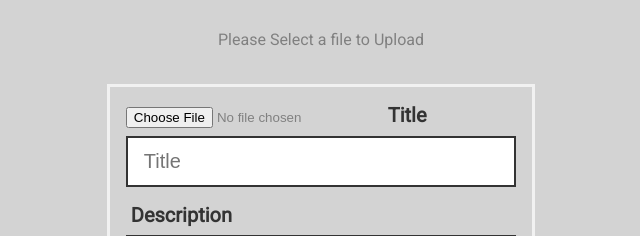
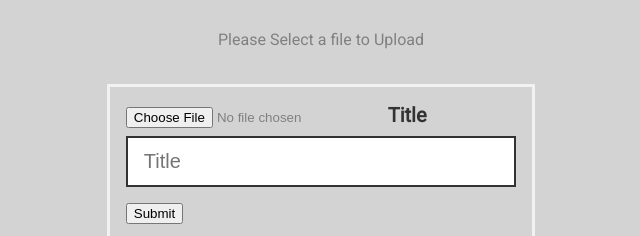
Before and after one commit to 2176708c/ISproject, a Flask app: page /upload in a window 1280 px wide. Shown: the part 155-391 px from the top of the page, without its empty margins (319-959 px from the left). Run offline with Flask 2, Linux system fonts and the light colour scheme; some libraries are stand-ins or nearby versions.

Commit message:
Changed the fields for file to save only title and filename

```diff
--- a/Flask/app.py
+++ b/Flask/app.py
@@ -30,19 +30,18 @@ def about():
 @app.route('/uploader', methods = ['GET', 'POST'])
 def upload_file():
     if request.method == 'POST':
+        f = request.files['file']
+        unique_filename = str(uuid.uuid4()) + ".gpx"
         TITLE = request.form['title']
-        DESCRIPTION = request.form['description']
 
         # create a Session
         Session = sessionmaker(bind=engine)
         session = Session()
 
-        file = File(TITLE, DESCRIPTION)
+        file = File(TITLE, unique_filename)
         session.add(file)
         # commit the record the database
         session.commit()
-        f = request.files['file']
-        unique_filename = str(uuid.uuid4()) + ".gpx"
         f.save("static/gpx/" + secure_filename(unique_filename))
         return (home())
 
--- a/Flask/tabledef.py
+++ b/Flask/tabledef.py
@@ -26,12 +26,12 @@ class File(Base):
 
     id = Column(Integer, primary_key=True)
     title = Column(String)
-    description = Column(String)
+    filename = Column(String)
 
-    def __init__(self, title, description):
+    def __init__(self, title, filename):
         """"""
         self.title = title
-        self.description = description
+        self.filename = filename
 
 # create tables
 Base.metadata.create_all(engine)
--- a/Flask/templates/upload.html
+++ b/Flask/templates/upload.html
@@ -154,8 +154,6 @@
                 <label style="margin:5px;font-size: 20px; color: #333"><b>Title</b></label>
                 <input style="margin:8px 0 16px" type="text" placeholder="Title" name="title">
 
-                <label style="margin:5px;font-size: 20px; color: #333"><b>Description</b></label>
-                <input type="text" placeholder="Description" name="description"><br>
                 <input type = "submit"/>
             </div>
         </form>
```
Also changed, not shown: 1 other file.
